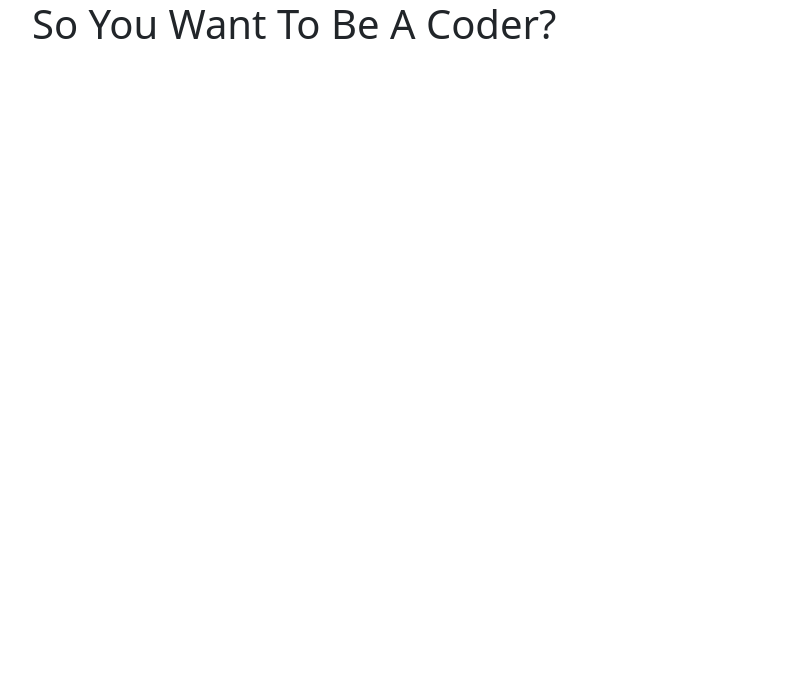
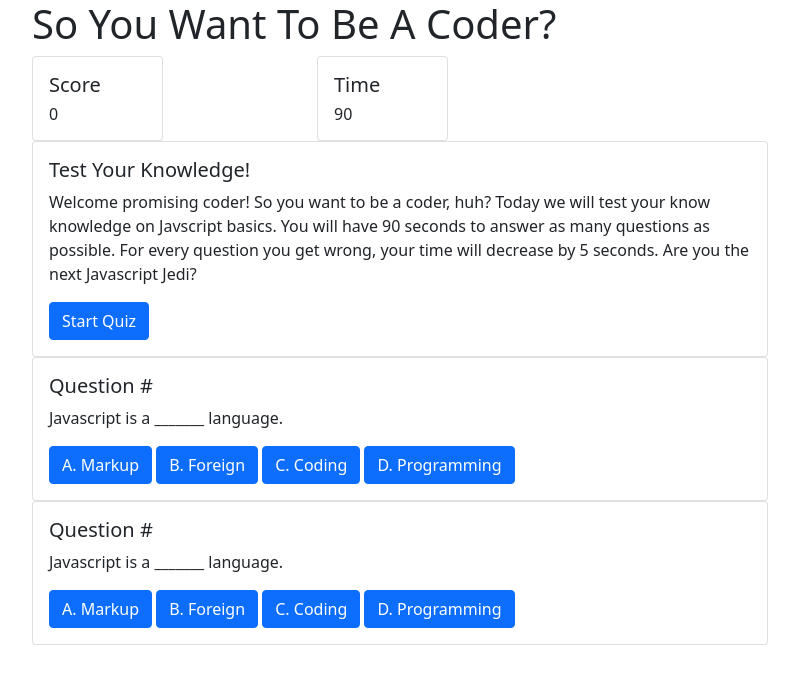
Before and after one commit to uzobeki/So-You-Want-To-Be-A-Coder, a plain HTML site: page index.html in a window 1280 px wide. Shown: the whole page, without its empty margins (50-849 px from the left). Drawn offline with nearby package versions, Linux system fonts and the light colour scheme.

Commit message:
timer added

```diff
--- a/Assets/script.js
+++ b/Assets/script.js
@@ -1,6 +1,27 @@
-//User presses button to start the game
+//User presses button to start the quiz
+var startQuiz = document.querySelector("#start-button")
 //Once the game has started a timer begins counting and the first random question appears
+var time = document.getElementById('timer')
 //As the user answers the questions the page changes to the next question
 //If the answer was correct, score increases
 //If the answer was incorrect, time decreases
-//The game is over when the time has run out or all questions answered
+//The quiz is over when the time has run out or all questions answered
+
+//Score
+
+//Time
+startQuiz.addEventListener("click", function countdown(){
+    var timeCount = 90;
+
+    var timeInterval = setInterval(function () {
+        time.innerHTML = timeCount;
+        timeCount--;
+        console.log(timeCount);
+
+        if (timeCount == 0){
+            clearInterval(timeInterval);
+            time.innerHTML="";
+        }
+    },1000);
+
+})
--- a/index.html
+++ b/index.html
@@ -1,12 +1,15 @@
 <!DOCTYPE html>
 <html lang="en">
+
 <head>
     <meta charset="UTF-8">
     <meta name="viewport" content="width=device-width, initial-scale=1.0">
     <title>So You Want To Be A Coder?</title>
     <link rel="stylesheet" href="./Assets/style.css">
-    <link href="https://cdn.jsdelivr.net/npm/bootstrap@5.0.0-beta1/dist/css/bootstrap.min.css" rel="stylesheet" integrity="sha384-giJF6kkoqNQ00vy+HMDP7azOuL0xtbfIcaT9wjKHr8RbDVddVHyTfAAsrekwKmP1" crossorigin="anonymous">
+    <link href="https://cdn.jsdelivr.net/npm/bootstrap@5.0.0-beta1/dist/css/bootstrap.min.css" rel="stylesheet"
+        integrity="sha384-giJF6kkoqNQ00vy+HMDP7azOuL0xtbfIcaT9wjKHr8RbDVddVHyTfAAsrekwKmP1" crossorigin="anonymous">
 </head>
+
 <body>
     <!-- Navabr with Highscore link -->
 
@@ -17,26 +20,82 @@
                 <h1>So You Want To Be A Coder?</h1>
             </div>
         </div>
+    </div>
 
-    </div>
     <!-- Scorecard and timer  -->
     <div class="container score-time">
-      <div class="row">
-          <div class="col-sm-3 score">
-            <!---Scorecard here-->
-          </div>
-          <div class="col-sm-3 timer">
-            <!--Timer Card here-->
-          </div>
-      </div>
+        <div class="row">
+            <div class="col-sm-3 score">
+                <div class="card w-50">
+                    <div class="card-body">
+                        <h5 class="card-title">Score</h5>
+                        <h6 class="card-text">0</h6>
+                    </div>
+                </div>
+            </div>
+            <div class="col-sm-3">
+                <!--Timer Card here-->
+                <div class="card w-50">
+                    <div class="card-body">
+                      <h5 class="card-title">Time</h5>
+                      <h6 class="card-text"><span id="timer">90</span></h6>
+                    </div>
+                </div>
+            </div>
+        </div>
     </div>
-    <!-- Question card -->
+
     <div class="container">
         <div class="row">
             <div class="col-md-8">
-                <!--Question card here-->
+                <div class="card w-100">
+                    <div class="card-body" id="start">
+                        <h5 class="card-title">Test Your Knowledge!</h5>
+                        <p class="card-text">Welcome promising coder! So you want to be a coder, huh? Today we will test your know knowledge on Javscript basics. You will have 90 seconds to answer as many questions as possible. For every question you get wrong, your time will decrease by 5 seconds. Are you the next Javascript Jedi?
+                        </p>
+                        <a class="btn btn-primary" id="start-button">Start Quiz</a>
+                    </div>
+                </div>
+            </div>
+        </div>
+    </div>
+
+    <!-- Question 1 -->
+    <div class="container">
+        <div class="row">
+            <div class="col-md-8">
+                <div class="card w-100">
+                    <div class="card-body">
+                        <h5 class="card-title" id="q1">Question #</h5>
+                        <p class="card-text">Javascript is a _______ language.
+                        </p>
+                        <a href="#" class="btn btn-primary">A. Markup</a>
+                        <a href="#" class="btn btn-primary">B. Foreign</a>
+                        <a href="#" class="btn btn-primary">C. Coding</a>
+                        <a href="#" class="btn btn-primary">D. Programming</a>
+                    </div>
+                </div>
+            </div>
+        </div>
+    </div>
+    <!-- Question 2 -->
+    <div class="container">
+        <div class="row">
+            <div class="col-md-8">
+                <div class="card w-100">
+                    <div class="card-body">
+                        <h5 class="card-title" id="q1">Question #</h5>
+                        <p class="card-text">Javascript is a _______ language.
+                        </p>
+                        <a href="#" class="btn btn-primary">A. Markup</a>
+                        <a href="#" class="btn btn-primary">B. Foreign</a>
+                        <a href="#" class="btn btn-primary">C. Coding</a>
+                        <a href="#" class="btn btn-primary">D. Programming</a>
+                    </div>
+                </div>
             </div>
         </div>
     </div>
 </body>
+<script src="./Assets/script.js"></script>
 </html>
```
Also changed, not shown: highscore.html (+5 -0 lines).
